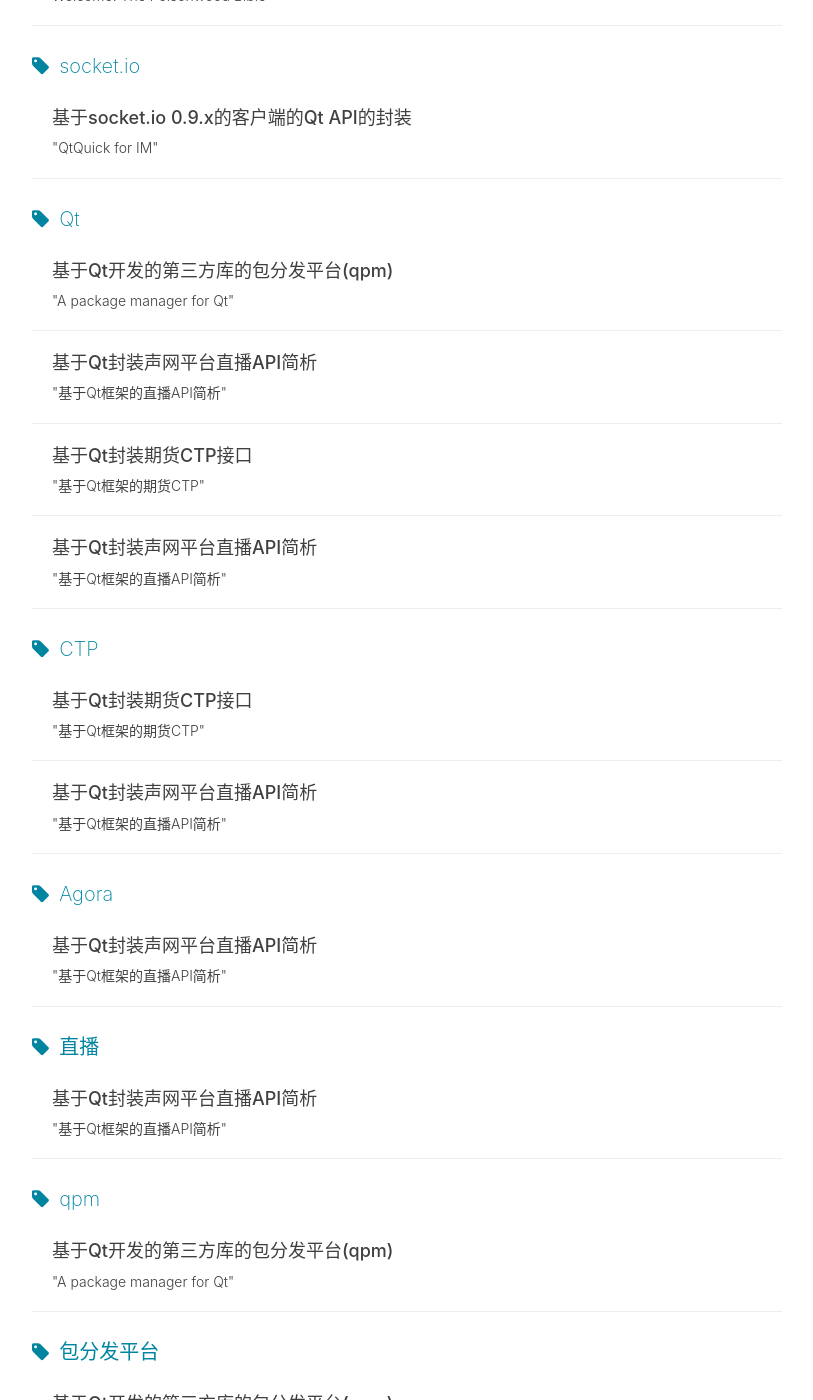
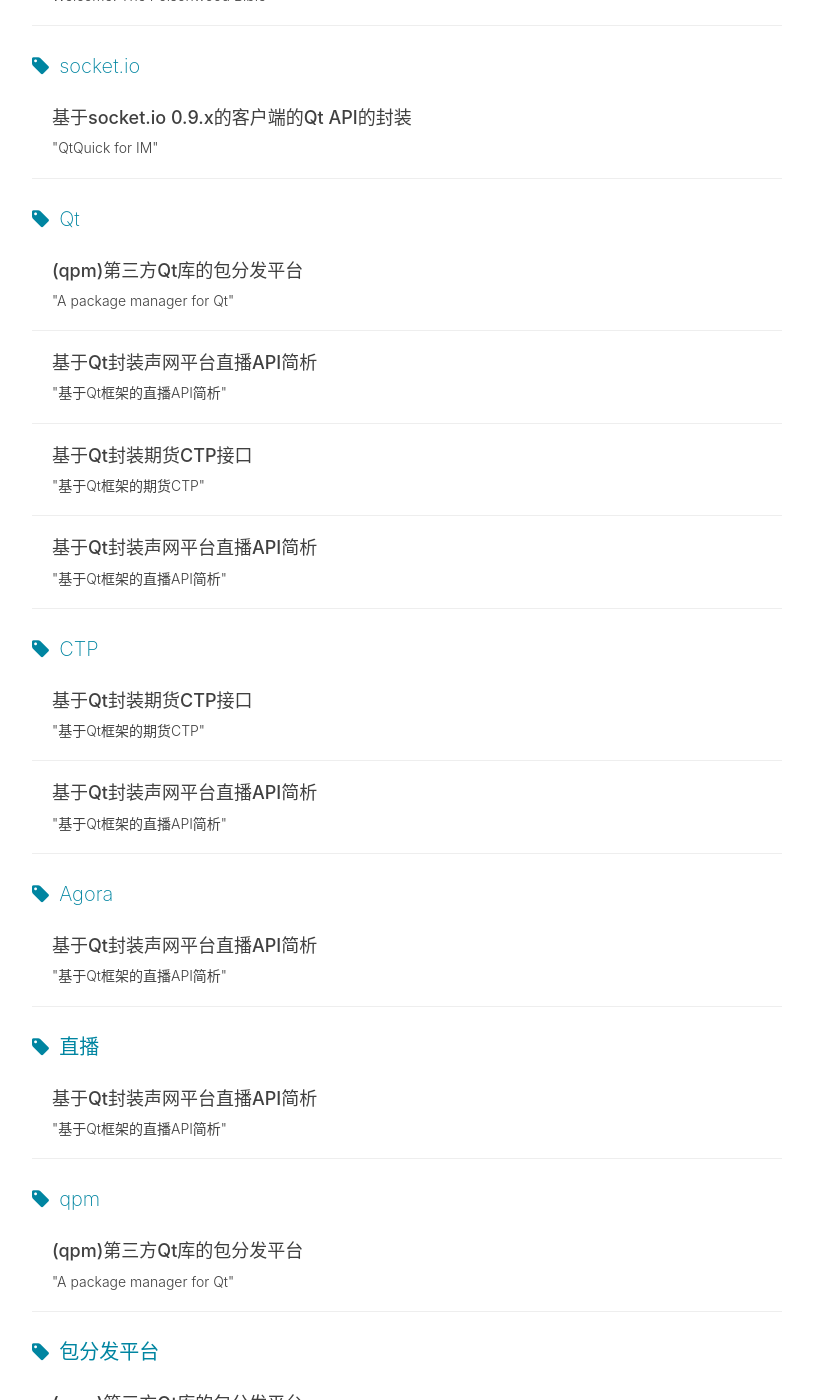
Before and after one commit to toby20130333/toby20130333.github.io, a Jekyll site: the page built from tags.html, in a window 1280 px wide and 1400 px high, scrolled down 4958 px. Shown: the whole window, without its empty margins (233-1046 px from the left). Built offline with Jekyll 4.4.1, drawn with Linux system fonts in a browser that asks for light colours; nearby versions of some CDN libraries; comment, search, counter and statistics services are not loaded; some of the changed text lies outside the part shown.

Commit message:
add and modified

```diff
--- a/_posts/2017-06-16-Qt-qpm.markdown
+++ b/_posts/2017-06-16-Qt-qpm.markdown
@@ -1,6 +1,6 @@
 ---
 layout:     post
-title:      "基于Qt开发的第三方库的包分发平台(qpm)"
+title:      "(qpm)第三方Qt库的包分发平台"
 subtitle:   " \"A package manager for Qt\""
 date:       2017-06-16
 author:     "Tobyyi"
```
